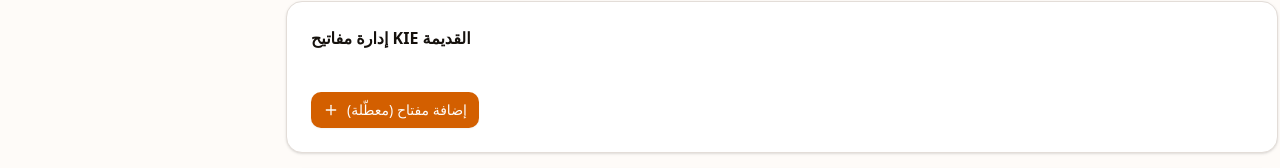
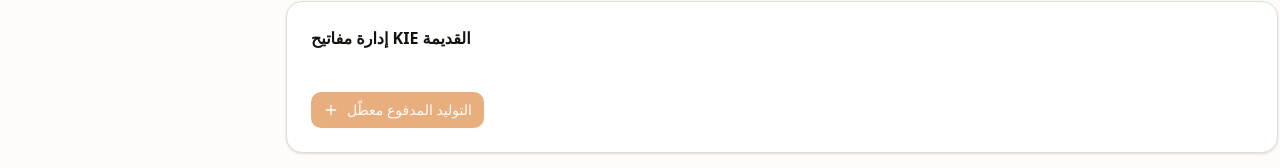
Before and after one commit to 1xnolosser-crypto/merger, a Next.js app: page / in a window 1280 px wide. Both pictures are taken after a click on the tab "المفاتيح". Shown: the part 144-312 px from the top of the page. Built offline with nearby package versions, Linux system fonts and the light colour scheme; no server answers; the database is empty.

Commit message:
ui: disable adding paid KIE keys

```diff
--- a/src/components/mcp/KeysTab.tsx
+++ b/src/components/mcp/KeysTab.tsx
@@ -117,8 +117,8 @@ export function KeysTab({ keys, onChange }: Props) {
         </CardHeader>
         <CardContent>
           {!adding ? (
-            <Button onClick={() => setAdding(true)} variant="default">
-              <Plus size={16} /> إضافة مفتاح (معطّلة)
+            <Button disabled variant="default">
+              <Plus size={16} /> التوليد المدفوع معطّل
             </Button>
           ) : (
             <div className="space-y-3">
```
